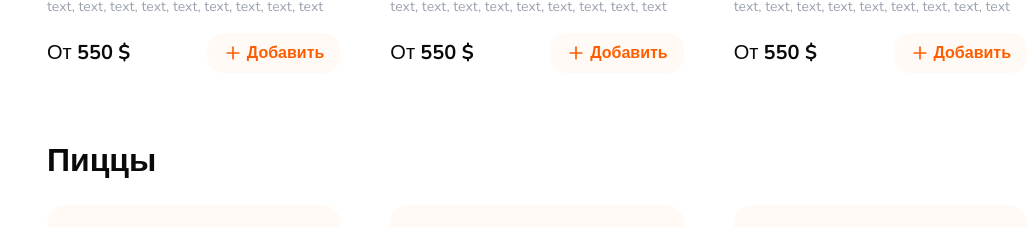
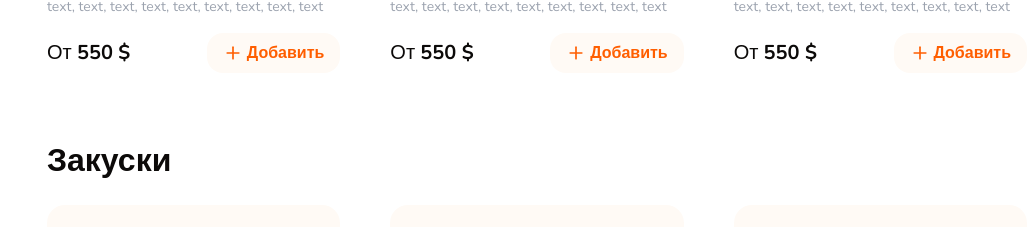
Before and after one commit to YakhyaevGadji/Learning_NextJs, a Next.js app: page / in a window 1280 px wide. Shown: the part 1580-1807 px from the top of the page, without its empty margins (253-1280 px from the left). Built offline with nearby package versions, Linux system fonts and the light colour scheme; grey boxes are pictures that could not be loaded.

Commit message:
add: redux

```diff
--- /dev/null
+++ b/app/hooks/reudxHooks.ts
@@ -0,0 +1,8 @@
+import {TypedUseSelectorHook, useDispatch, useSelector} from "react-redux";
+import store from "@/app/store/appStore";
+
+export type RootState = ReturnType<typeof store.getState>;
+export type AppDispatch = typeof store.dispatch;
+
+export const useAppDispatch: () => AppDispatch = useDispatch;
+export const useAppSelector: TypedUseSelectorHook<RootState> = useSelector;
--- a/app/layout.tsx
+++ b/app/layout.tsx
@@ -1,6 +1,6 @@
 import type {Metadata} from "next";
+import Header from "@/components/shared/header";
 import {Nunito} from "next/font/google";
-import Header from "@/components/shared/header";
 import "./globals.css";
 
 const nunito = Nunito({
--- a/app/page.tsx
+++ b/app/page.tsx
@@ -33,56 +33,56 @@ export default function Home() {
                                     items: [{price: 550}]
                                 },
                                 {
-                                    id: 1,
+                                    id: 2,
                                     name: 'Чизбургер-Пиццы',
                                     imageUrl: 'https://media.dodostatic.net/image/r:292x292/11EE7D612FC7B7FCA5BE822752BEE1E5.avif',
                                     price: 550,
                                     items: [{price: 550}]
                                 },
                                 {
-                                    id: 1,
+                                    id: 3,
                                     name: 'Чизбургер-Пиццы',
                                     imageUrl: 'https://media.dodostatic.net/image/r:292x292/11EE7D612FC7B7FCA5BE822752BEE1E5.avif',
                                     price: 550,
                                     items: [{price: 550}]
                                 },
                                 {
-                                    id: 1,
+                                    id: 4,
                                     name: 'Чизбургер-Пиццы',
                                     imageUrl: 'https://media.dodostatic.net/image/r:292x292/11EE7D612FC7B7FCA5BE822752BEE1E5.avif',
                                     price: 550,
                                     items: [{price: 550}]
                                 },
                                 {
-                                    id: 1,
+                                    id: 5,
                                     name: 'Чизбургер-Пиццы',
                                     imageUrl: 'https://media.dodostatic.net/image/r:292x292/11EE7D612FC7B7FCA5BE822752BEE1E5.avif',
                                     price: 550,
                                     items: [{price: 550}]
                                 },
                                 {
-                                    id: 1,
+                                    id: 6,
                                     name: 'Чизбургер-Пиццы',
                                     imageUrl: 'https://media.dodostatic.net/image/r:292x292/11EE7D612FC7B7FCA5BE822752BEE1E5.avif',
                                     price: 550,
                                     items: [{price: 550}]
                                 },
                                 {
-                                    id: 1,
+                                    id: 7,
                                     name: 'Чизбургер-Пиццы',
                                     imageUrl: 'https://media.dodostatic.net/image/r:292x292/11EE7D612FC7B7FCA5BE822752BEE1E5.avif',
                                     price: 550,
                                     items: [{price: 550}]
                                 },
                                 {
-                                    id: 1,
+                                    id: 8,
                                     name: 'Чизбургер-Пиццы',
                                     imageUrl: 'https://media.dodostatic.net/image/r:292x292/11EE7D612FC7B7FCA5BE822752BEE1E5.avif',
                                     price: 550,
                                     items: [{price: 550}]
                                 },
                                 {
-                                    id: 1,
+                                    id: 9,
                                     name: 'Чизбургер-Пиццы',
                                     imageUrl: 'https://media.dodostatic.net/image/r:292x292/11EE7D612FC7B7FCA5BE822752BEE1E5.avif',
                                     price: 550,
@@ -90,65 +90,65 @@ export default function Home() {
                                 }
                             ]}/>
 
-                            <ProductsGroupList title="Пиццы" categoryId={1} items={[
+                            <ProductsGroupList title="Закуски" categoryId={1} items={[
                                 {
-                                    id: 1,
+                                    id: 10,
                                     name: 'Чизбургер-Пиццы',
                                     imageUrl: 'https://media.dodostatic.net/image/r:292x292/11EE7D612FC7B7FCA5BE822752BEE1E5.avif',
                                     price: 550,
                                     items: [{price: 550}]
                                 },
                                 {
-                                    id: 1,
+                                    id: 11,
                                     name: 'Чизбургер-Пиццы',
                                     imageUrl: 'https://media.dodostatic.net/image/r:292x292/11EE7D612FC7B7FCA5BE822752BEE1E5.avif',
                                     price: 550,
                                     items: [{price: 550}]
                                 },
                                 {
-                                    id: 1,
+                                    id: 12,
                                     name: 'Чизбургер-Пиццы',
                                     imageUrl: 'https://media.dodostatic.net/image/r:292x292/11EE7D612FC7B7FCA5BE822752BEE1E5.avif',
                                     price: 550,
                                     items: [{price: 550}]
                                 },
                                 {
-                                    id: 1,
+                                    id: 13,
                                     name: 'Чизбургер-Пиццы',
                                     imageUrl: 'https://media.dodostatic.net/image/r:292x292/11EE7D612FC7B7FCA5BE822752BEE1E5.avif',
                                     price: 550,
                                     items: [{price: 550}]
                                 },
                                 {
-                                    id: 1,
+                                    id: 14,
                                     name: 'Чизбургер-Пиццы',
                                     imageUrl: 'https://media.dodostatic.net/image/r:292x292/11EE7D612FC7B7FCA5BE822752BEE1E5.avif',
                                     price: 550,
                                     items: [{price: 550}]
                                 },
                                 {
-                                    id: 1,
+                                    id: 15,
                                     name: 'Чизбургер-Пиццы',
                                     imageUrl: 'https://media.dodostatic.net/image/r:292x292/11EE7D612FC7B7FCA5BE822752BEE1E5.avif',
                                     price: 550,
                                     items: [{price: 550}]
                                 },
                                 {
-                                    id: 1,
+                                    id: 16,
                                     name: 'Чизбургер-Пиццы',
                                     imageUrl: 'https://media.dodostatic.net/image/r:292x292/11EE7D612FC7B7FCA5BE822752BEE1E5.avif',
                                     price: 550,
                                     items: [{price: 550}]
                                 },
                                 {
-                                    id: 1,
+                                    id: 17,
                                     name: 'Чизбургер-Пиццы',
                                     imageUrl: 'https://media.dodostatic.net/image/r:292x292/11EE7D612FC7B7FCA5BE822752BEE1E5.avif',
                                     price: 550,
                                     items: [{price: 550}]
                                 },
                                 {
-                                    id: 1,
+                                    id: 18,
                                     name: 'Чизбургер-Пиццы',
                                     imageUrl: 'https://media.dodostatic.net/image/r:292x292/11EE7D612FC7B7FCA5BE822752BEE1E5.avif',
                                     price: 550,
--- /dev/null
+++ b/app/store/appReducer.ts
@@ -0,0 +1,8 @@
+import {combineReducers} from "redux";
+import {productSlice} from "@/entities/category";
+
+export const rootReducer = combineReducers({
+    products: {
+        productSlice: productSlice
+    }
+});
--- /dev/null
+++ b/app/store/appStore.ts
@@ -0,0 +1,8 @@
+import {configureStore} from "@reduxjs/toolkit";
+import {rootReducer} from "@/app/store/appReducer";
+
+const store = configureStore({
+    reducer: rootReducer
+});
+
+export default store;
--- a/components/shared/products-group-list.tsx
+++ b/components/shared/products-group-list.tsx
@@ -1,7 +1,11 @@
+'use client';
+
 import React from 'react';
 import {Title} from "@/components/shared/title";
 import {cn} from "@/lib/utils";
 import ProductCard from "@/components/shared/product-card";
+import {useIntersection} from "react-use";
+import {useAppSelector} from "@/app/store/appStore";
 
 interface IProps {
     className?: string;
@@ -12,10 +16,23 @@ interface IProps {
 }
 
 const ProductsGroupList: React.FC<IProps> = (props) => {
-    const {className, title, listClassName, /*categoryId,*/ items} = props;
+    const {className, title, listClassName, categoryId, items} = props;
+
+
+    const intersectionRef = React.useRef(null);
+    const intersection = useIntersection(intersectionRef, {threshold: 0.4});
+
+
+
+    React.useEffect(() => {
+       if(intersection?.isIntersecting) {
+           console.log(title, categoryId);
+       }
+    }, [categoryId, intersection?.isIntersecting, title]);
+
 
     return (
-        <div className={className}>
+        <div className={className} id={title} ref={intersectionRef}>
             <Title className="font-extrabold mb-5" text={title} size="lg"/>
 
             <div className={cn('grid grid-cols-3 gap-[50px]', listClassName)}>
--- /dev/null
+++ b/entities/category.ts
@@ -0,0 +1,19 @@
+import {createSlice} from "@reduxjs/toolkit";
+
+const initialState = {
+    products: 0
+};
+
+export const productSlice = createSlice({
+    name: "products",
+    initialState,
+    reducers: {
+        setProducts: (state, action) => {
+            state.products = action.payload;
+        }
+    }
+})
+
+export const {setProducts} = productSlice.actions;
+
+export default productSlice.reducer;
--- a/package.json
+++ b/package.json
@@ -15,12 +15,14 @@
     "@radix-ui/react-select": "^2.1.1",
     "@radix-ui/react-slider": "^1.2.0",
     "@radix-ui/react-slot": "^1.1.0",
+    "@reduxjs/toolkit": "^2.2.7",
     "class-variance-authority": "^0.7.0",
     "clsx": "^2.1.1",
     "lucide-react": "^0.414.0",
     "next": "14.2.5",
     "react": "^18",
     "react-dom": "^18",
+    "react-redux": "^9.1.2",
     "react-use": "^17.5.1",
     "tailwind-merge": "^2.4.0",
     "tailwindcss-animate": "^1.0.7",
```
Also changed, not shown: 1 other file (tests, documents, lock files or other folders).
